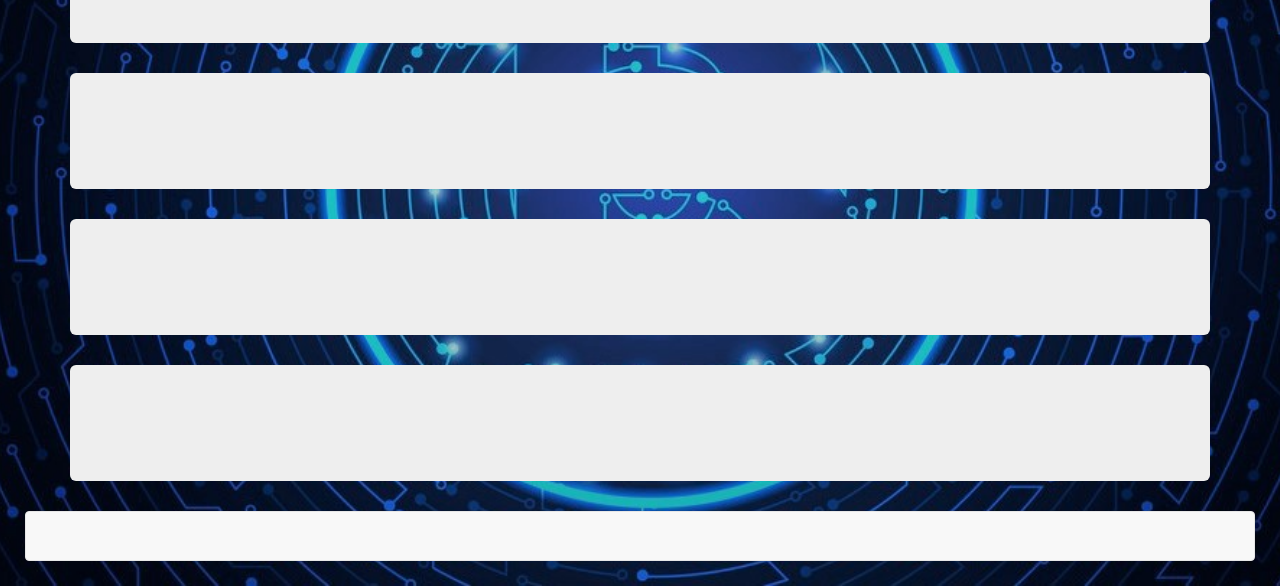
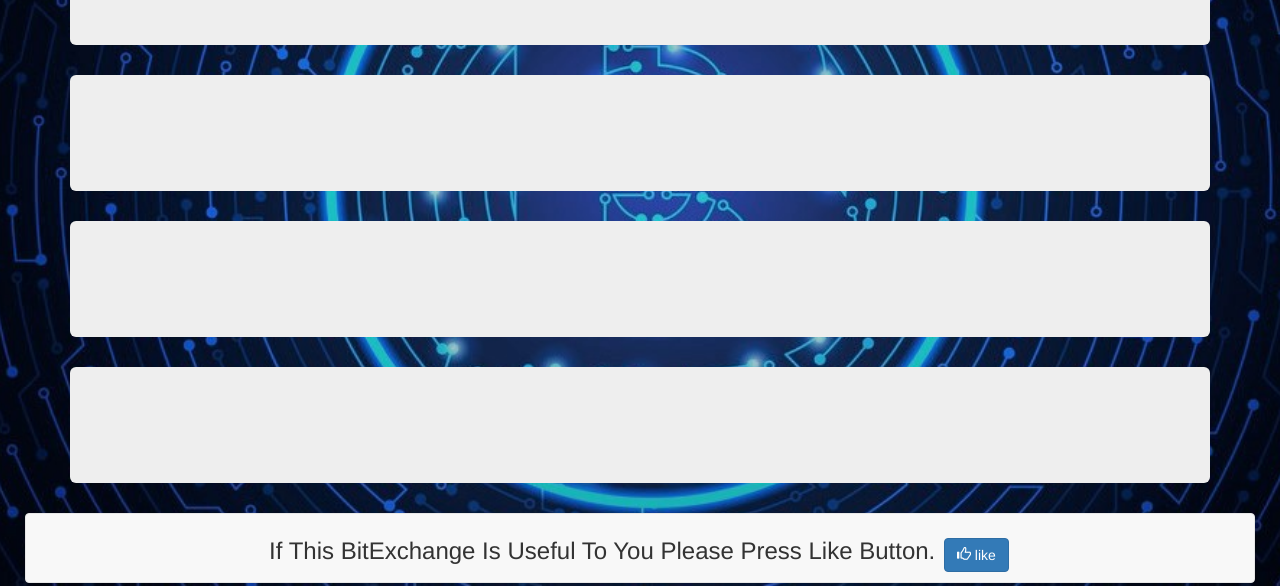
Before and after one commit to Manasraj1990/BitExchange, a website: page public/index.html in a window 1280 px wide. Shown: the part 214-800 px from the top of the page. Drawn offline with nearby package versions, Linux system fonts and the light colour scheme.

Commit message:
add bitcoin linki & like button

```diff
--- a/public/bitcoin.js
+++ b/public/bitcoin.js
@@ -1,4 +1,5 @@
 var ser = "";
+var likes = 1;
 
 function loadcurrencies(){
 let basecurrency= document.getElementById("baseCurrency").value;
@@ -31,3 +32,9 @@ var base= document.getElementById("base");
 var basecurrency= document.getElementById("baseCurrency").value;
 base.innerHTML=`${basecurrency} <br />  ${res["bpi"][`${basecurrency}`]["rate"]}`;
 }
+
+  function like(){
+        document.getElementById("show").innerHTML=likes;
+		likes=likes+1;
+
+  }
--- a/public/index.html
+++ b/public/index.html
@@ -26,10 +26,11 @@
 	<div class="collapse navbar-collapse navbar-right" id="myNavbar">
       <ul class="nav navbar-nav">
 
-            <li class="nav-item active">
-              <a class="nav-link" href="#">About
-                <span class="sr-only">(current)</span>
-              </a>
+            <li class="nav-item active" >
+			<a class="nav-link" href="https://www.coindesk.com/price/" class="btn btn-info btn-lg">
+          <span class="glyphicon glyphicon-question-sign"></span> Bitcoin (USD) Price, Market Cap,News
+        </a>
+
             </li>
           </ul>
     </div>
@@ -77,9 +78,14 @@
     <nav class="navbar navbar-default navbar-fixed-down">
         <!--fixed width navbar contents-->
         <div class="container-fluid">
-            <h2 class=" text-center">
+            <h3 class=" text-center">
 
-            </h2>
+               If This BitExchange Is Useful To You Please Press Like Button.
+             <button id="button" class="btn btn-primary btn-md" onclick="like()" > <span  class="glyphicon glyphicon-thumbs-up"></span> like</button>
+
+				<b><p type="text" id="show"></p></b>
+            </h3>
+
         </div>
         <!--fixed width end-->
     </nav>
--- a/public/style.css
+++ b/public/style.css
@@ -15,3 +15,19 @@ body {
 b{
 	color: gold;
 }
+
+button {
+	background-color: #008CBA;
+    border: none;
+    color: white;
+    padding: 15px 32px;
+    text-align: center;
+    text-decoration: none;
+    display: inline-block;
+    font-size: 16px;
+    margin: 4px 2px;
+    cursor: pointer;
+}
+p{
+	color:red ;
+}
```
